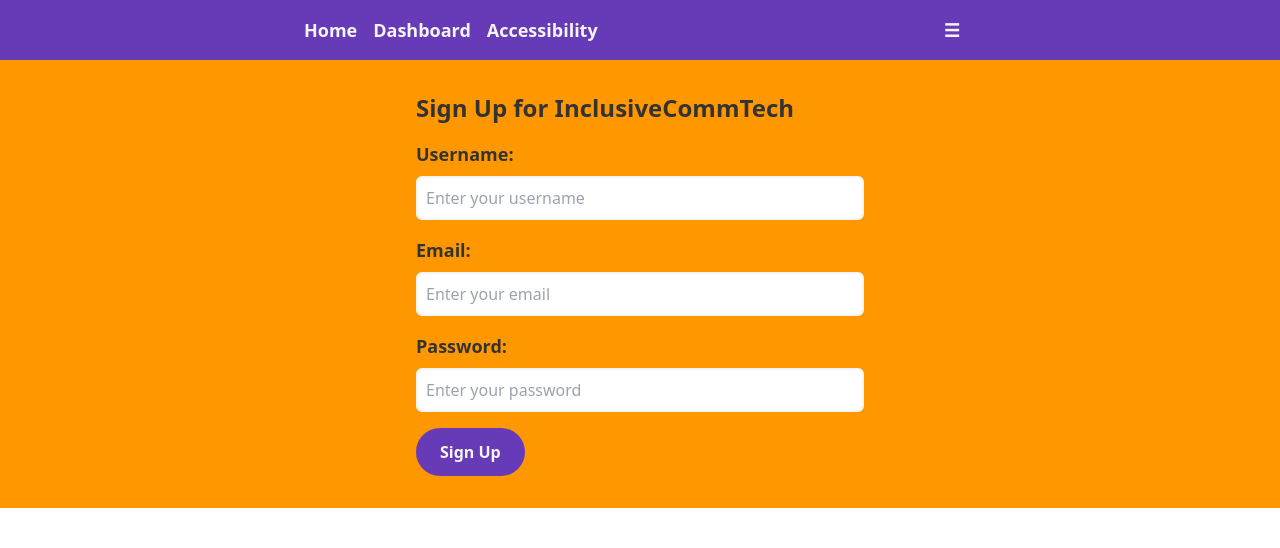
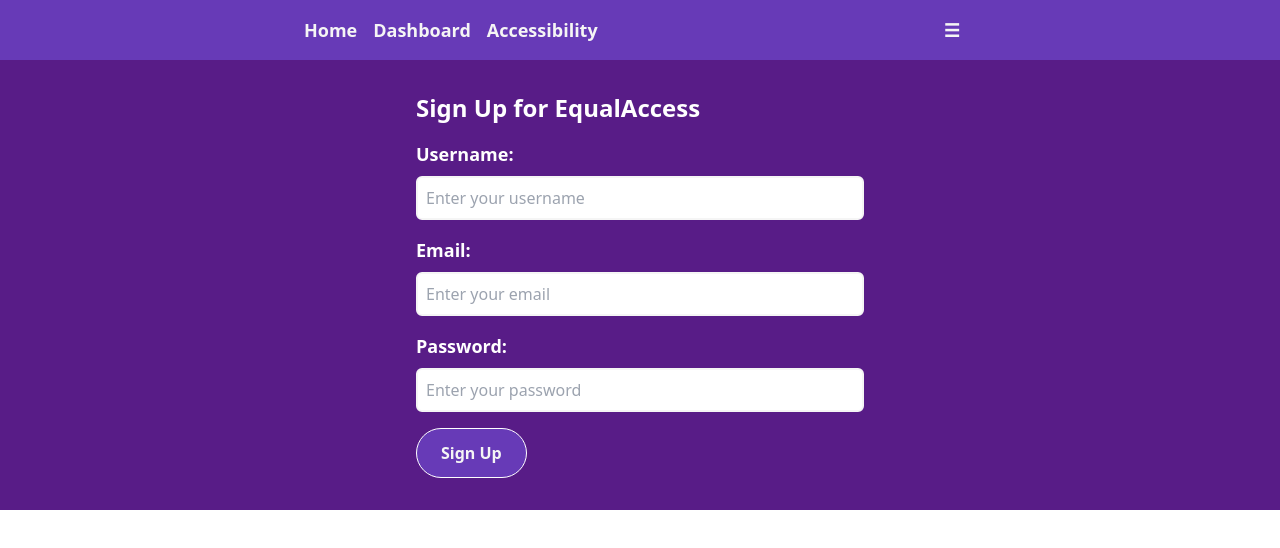
Before and after one commit to Loisyy/Hackathonproj, a Next.js app in the folder unitar-app-hack/: page /signup in a window 1280 px wide. Shown: the top 548 px of the page. Built offline with nearby package versions, Linux system fonts and the light colour scheme.

Commit message:
Update
Update changes

```diff
--- a/unitar-app-hack/src/app/page.tsx
+++ b/unitar-app-hack/src/app/page.tsx
@@ -19,17 +19,17 @@
 
 const LandingPage = () => {
   return (
-    <div className="bg-deepPurple text-lightGray p-8">
+    <div className="bg-purple-900 text-lightGray p-8">
       <div className="max-w-2xl mx-auto flex items-center justify-between">
         <div>
-          <h1 className="text-4xl font-bold mb-4">Welcome InclusiveCommTech</h1>
+          <h1 className="text-4xl font-bold mb-4">Welcome EqualAccess</h1>
           <p className="text-lg mb-8">
             Bridging Gaps for People With Disabilities and Underserved
             Communities.
           </p>
           <a
             href="/signup"
-            className="bg-blue text-white font-bold rounded-full py-3 px-6 hover:bg-blue-700 hover:text-white"
+            className="bg-deepPurple border border-white text-white font-bold rounded-full py-3 px-6 hover:bg-blue-700 hover:text-white"
           >
             Get Started
           </a>
--- a/unitar-app-hack/src/app/signup/page.tsx
+++ b/unitar-app-hack/src/app/signup/page.tsx
@@ -3,10 +3,10 @@
 
 const Signup = () => {
   return (
-    <div className="bg-orange text-darkGray p-8">
+    <div className=" bg-purple-900 text-white p-8">
       <div className="max-w-md mx-auto">
         <h1 className="text-2xl font-bold mb-4">
-          Sign Up for InclusiveCommTech
+          Sign Up for EqualAccess
         </h1>
         <form>
           <div className="mb-4">
@@ -53,7 +53,7 @@
           </div>
           <button
             type="submit"
-            className="bg-deepPurple text-lightGray font-bold rounded-full py-3 px-6 hover:bg-deepPurple-700 hover:text-lightGray"
+            className="bg-deepPurple border border-white text-lightGray font-bold rounded-full py-3 px-6 hover:bg-deepPurple-700 hover:text-lightGray"
           >
             Sign Up
           </button>
```
Also changed, not shown: unitar-app-hack/public/close-up-team-hand-shake_23-2148905520 (1).avif (added).
